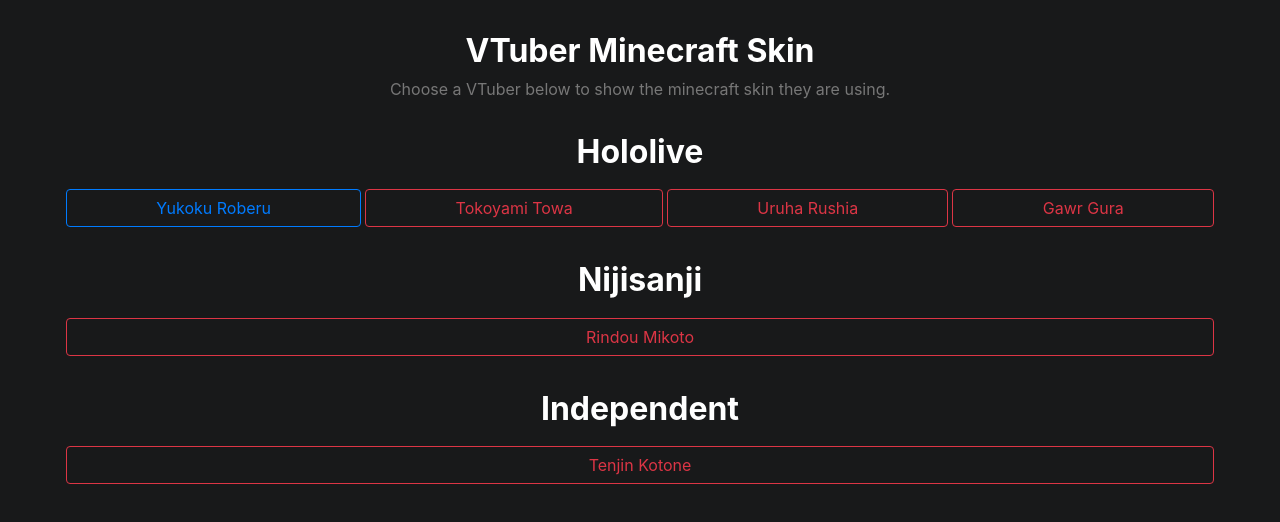
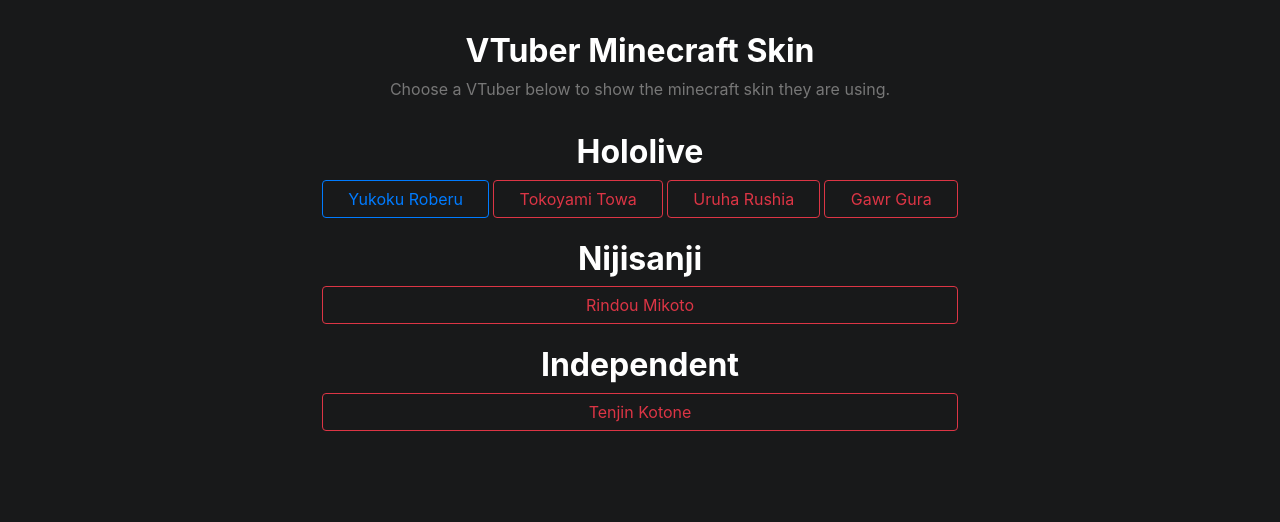
Before and after one commit to dreamwithnokz/vtuber-minecraft-skins, a Next.js app: page / in a window 1280 px wide. Shown: the top 522 px of the page. Built offline with nearby package versions, Linux system fonts and the light colour scheme.

Commit message:
Fix layout for laptop

```diff
--- a/components/button-filter.js
+++ b/components/button-filter.js
@@ -17,6 +17,12 @@
 
   @media (min-width: 768px) {
     margin: 1rem 4rem 2rem 4rem;
+  }
+
+  @media (min-width: 1200px) {
+    width: 40rem;
+    margin: auto;
+    margin-bottom: 20px;
   }
 `;
 
```
